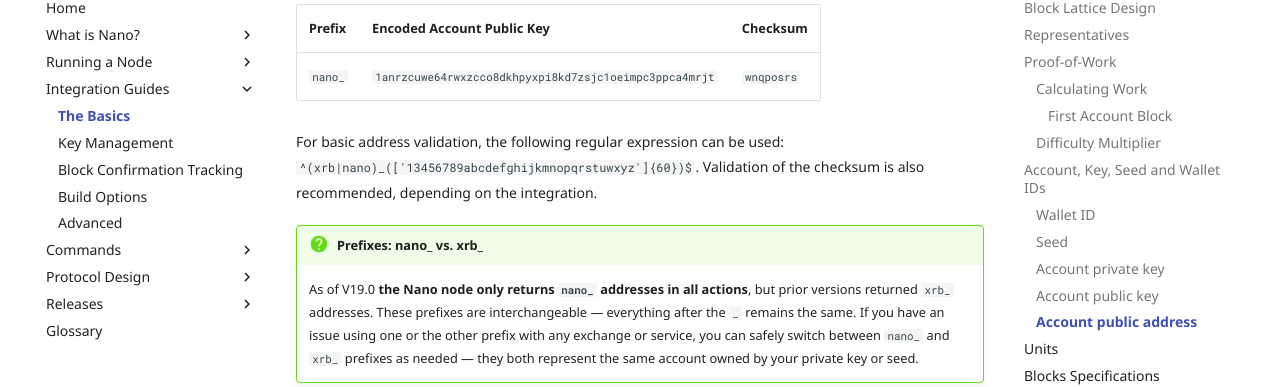
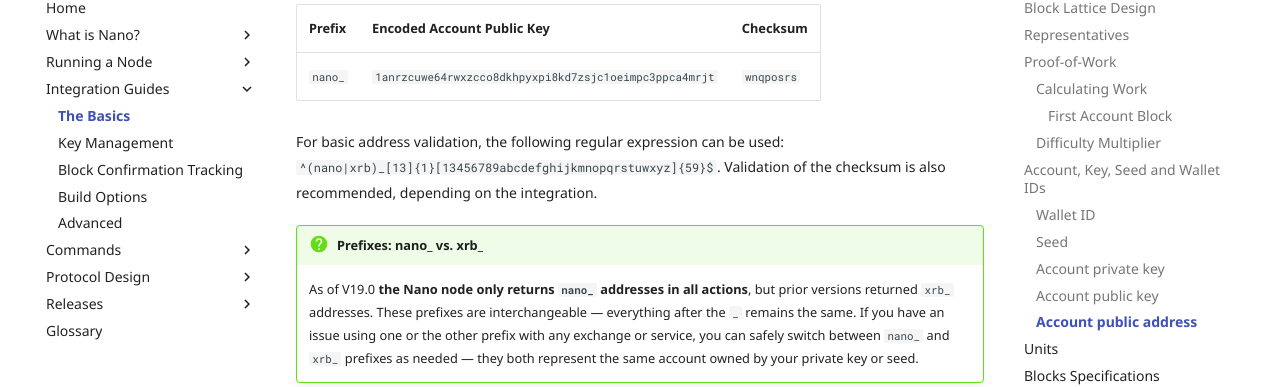
Before and after one commit to nanocurrency/nano-docs, an MkDocs documentation site: the page built from docs/integration-guides/the-basics.md, in a window 1280 px wide and 900 px high, scrolled down 4108 px. Shown: the part 100-487 px from the top of the window. Built offline with MkDocs 1.6.1 and Material for MkDocs 9.7.7, drawn with Linux system fonts in a browser that asks for light colours; formulas are drawn with MathJax 3; comment, search, counter and statistics services are not loaded.

Commit message:
Improved regex

```diff
--- a/docs/integration-guides/the-basics.md
+++ b/docs/integration-guides/the-basics.md
@@ -153,7 +153,7 @@
 |         |                                                        |            |
 | `nano_` | `1anrzcuwe64rwxzcco8dkhpyxpi8kd7zsjc1oeimpc3ppca4mrjt` | `wnqposrs` |
 
-For basic address validation, the following regular expression can be used: `^(xrb|nano)_(['13456789abcdefghijkmnopqrstuwxyz']{60})$`. Validation of the checksum is also recommended, depending on the integration.
+For basic address validation, the following regular expression can be used: `^(nano|xrb)_[13]{1}[13456789abcdefghijkmnopqrstuwxyz]{59}$`. Validation of the checksum is also recommended, depending on the integration.
 
 !!! question "Prefixes: nano_ vs. xrb_"
     As of V19.0 **the Nano node only returns `nano_` addresses in all actions**, but prior versions returned `xrb_` addresses. These prefixes are interchangeable — everything after the `_` remains the same. If you have an issue using one or the other prefix with any exchange or service, you can safely switch between `nano_` and `xrb_` prefixes as needed — they both represent the same account owned by your private key or seed.
```
